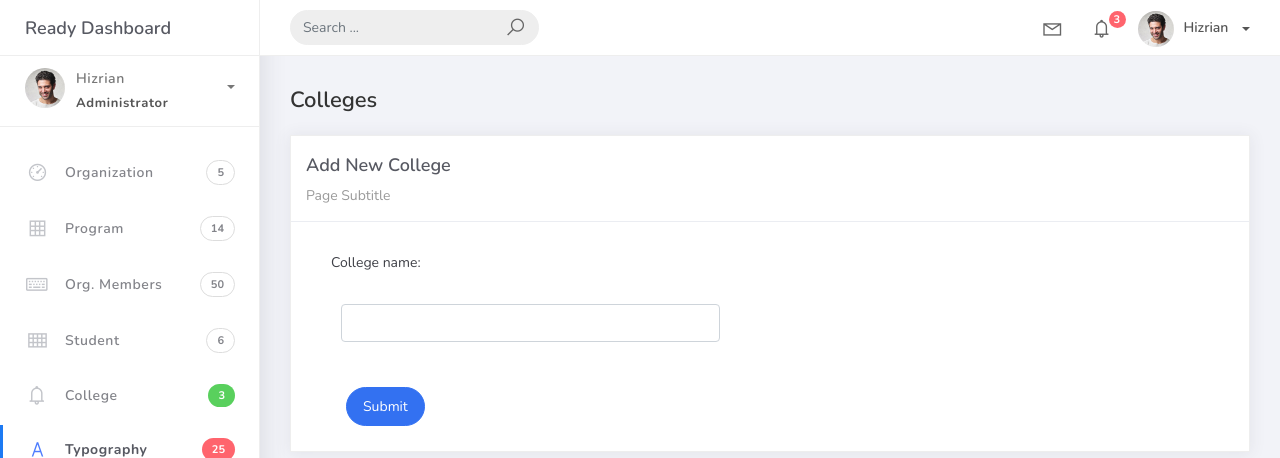
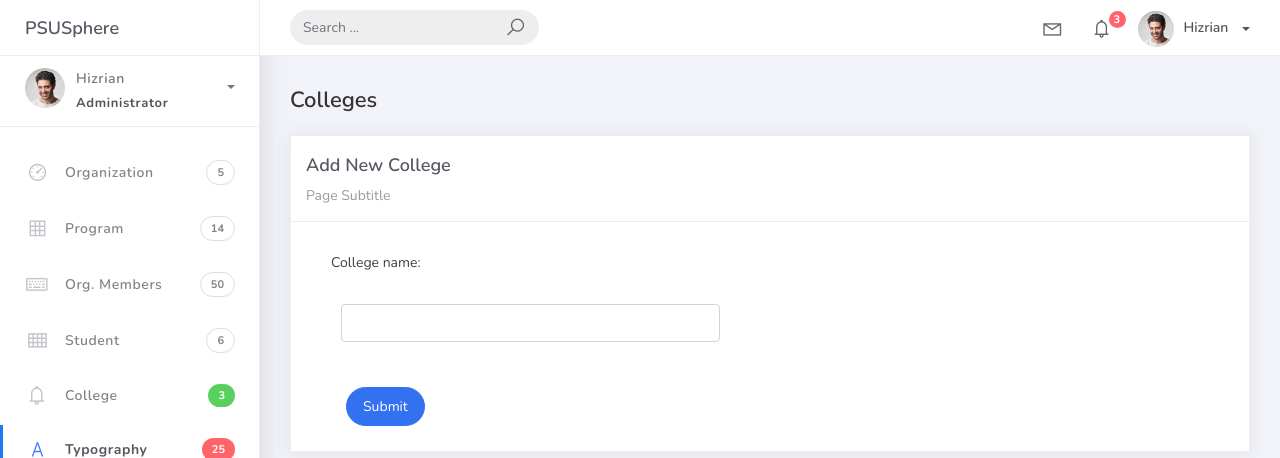
Before and after one commit to johnvictordatoon/PSUSphere, a Django app: page /college_list/add/ in a window 1280 px wide. Shown: the top 458 px of the page. Run offline with Django 5.2, Linux system fonts and the light colour scheme; some libraries are stand-ins or nearby versions.

Commit message:
Changed Title name

```diff
--- a/projectsite/templates/base.html
+++ b/projectsite/templates/base.html
@@ -15,7 +15,7 @@
 		<div class="main-header">
 			<div class="logo-header">
 				<a href="index.html" class="logo">
-					Ready Dashboard
+					PSUSphere
 				</a>
 				<button class="navbar-toggler sidenav-toggler ml-auto" type="button" data-toggle="collapse" data-target="collapse" aria-controls="sidebar" aria-expanded="false" aria-label="Toggle navigation">
 					<span class="navbar-toggler-icon"></span>
```
